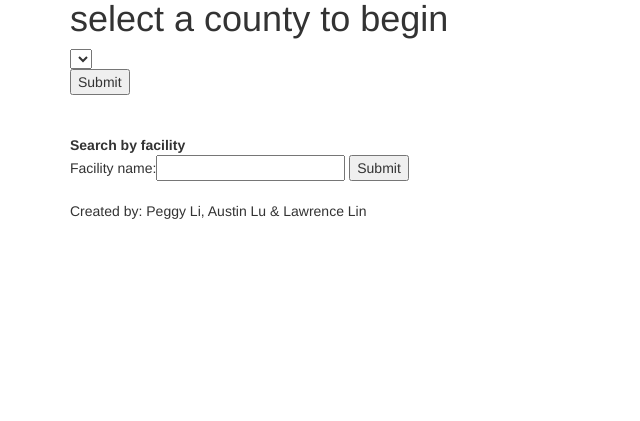
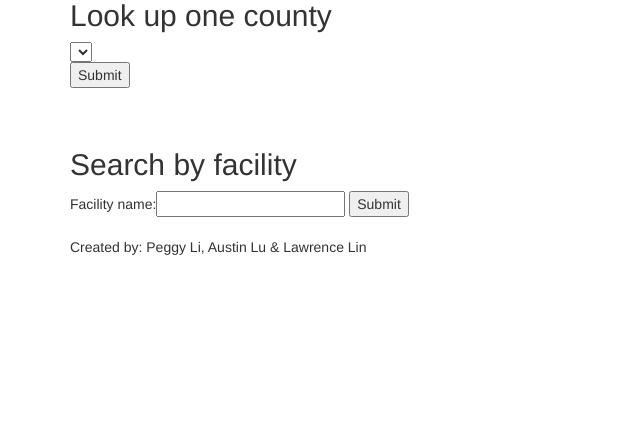
Before and after one commit to austinlu/CS316Project, a Django app: page /pollugraphics/ in a window 1280 px wide. Shown: the part 321-742 px from the top of the page, without its empty margins (0-640 px from the left). Run offline with Django 3.2, Linux system fonts and the light colour scheme; data that the repository does not hold is empty; some libraries are stand-ins or nearby versions.

Commit message:
Standardize heading fonts

```diff
--- a/django/pollugraphics/templates/pollugraphics/index.html
+++ b/django/pollugraphics/templates/pollugraphics/index.html
@@ -1,9 +1,7 @@
 {% extends "pollugraphics/base.html" %}
 
-{% block heading %}select a county to begin
-{% endblock %}
-
 {% block content %}
+<h2>Look up one county</h2>
 <form>
 <select name="county" id = "countyChoice">
 {% for c in counties %}
@@ -26,7 +24,7 @@ submitButton.onclick=function(){
 
 <br><br><br>
 
-<b>Search by facility</b>
+<h2>Search by facility</h2>
 
 {% if error %}
         <p style="color: red;">Please submit a search term.</p>
```
